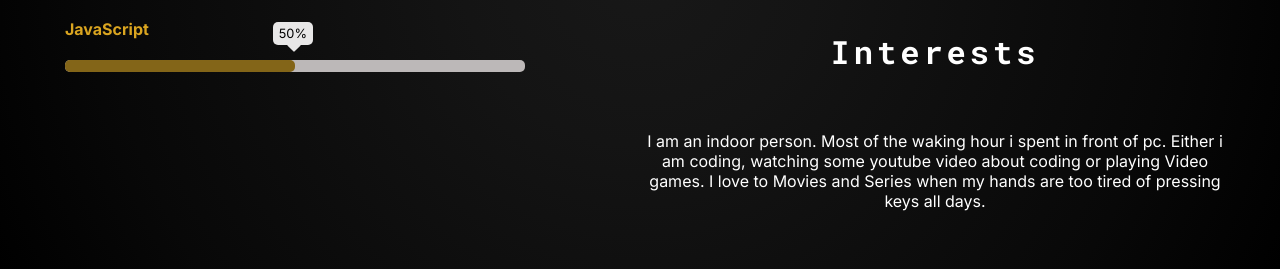
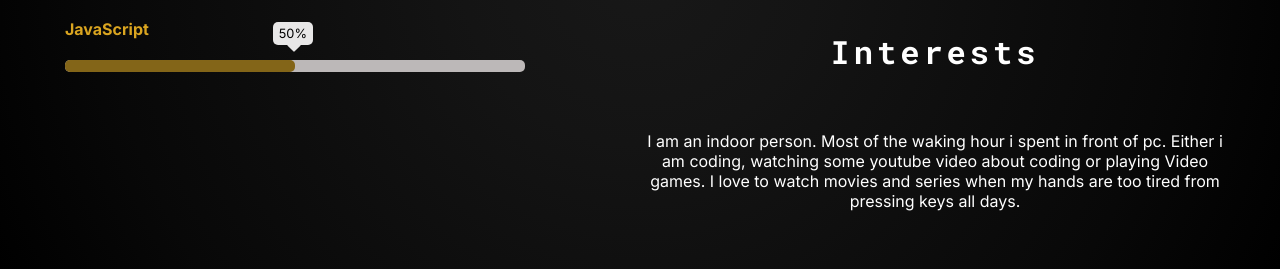
Before and after one commit to Saroar-Islam/personal-portfolio, a plain HTML site: page index.html in a window 1280 px wide. Shown: the part 1136-1405 px from the top of the page. Drawn offline with Linux system fonts and the light colour scheme; grey boxes are pictures that could not be loaded.

Commit message:
Update index.html

```diff
--- a/index.html
+++ b/index.html
@@ -102,9 +102,9 @@
                 <div class="interest-div">
                     I am an indoor person. Most of the waking hour i spent in
                     front of pc. Either i am coding, watching some youtube video
-                    about coding or playing Video games. I love to Movies and
-                    Series when my hands are too tired of pressing keys all
-                    days.
+                    about coding or playing Video games. I love to watch movies
+                    and series when my hands are too tired from pressing keys
+                    all days.
                 </div>
             </div>
         </section>
```
